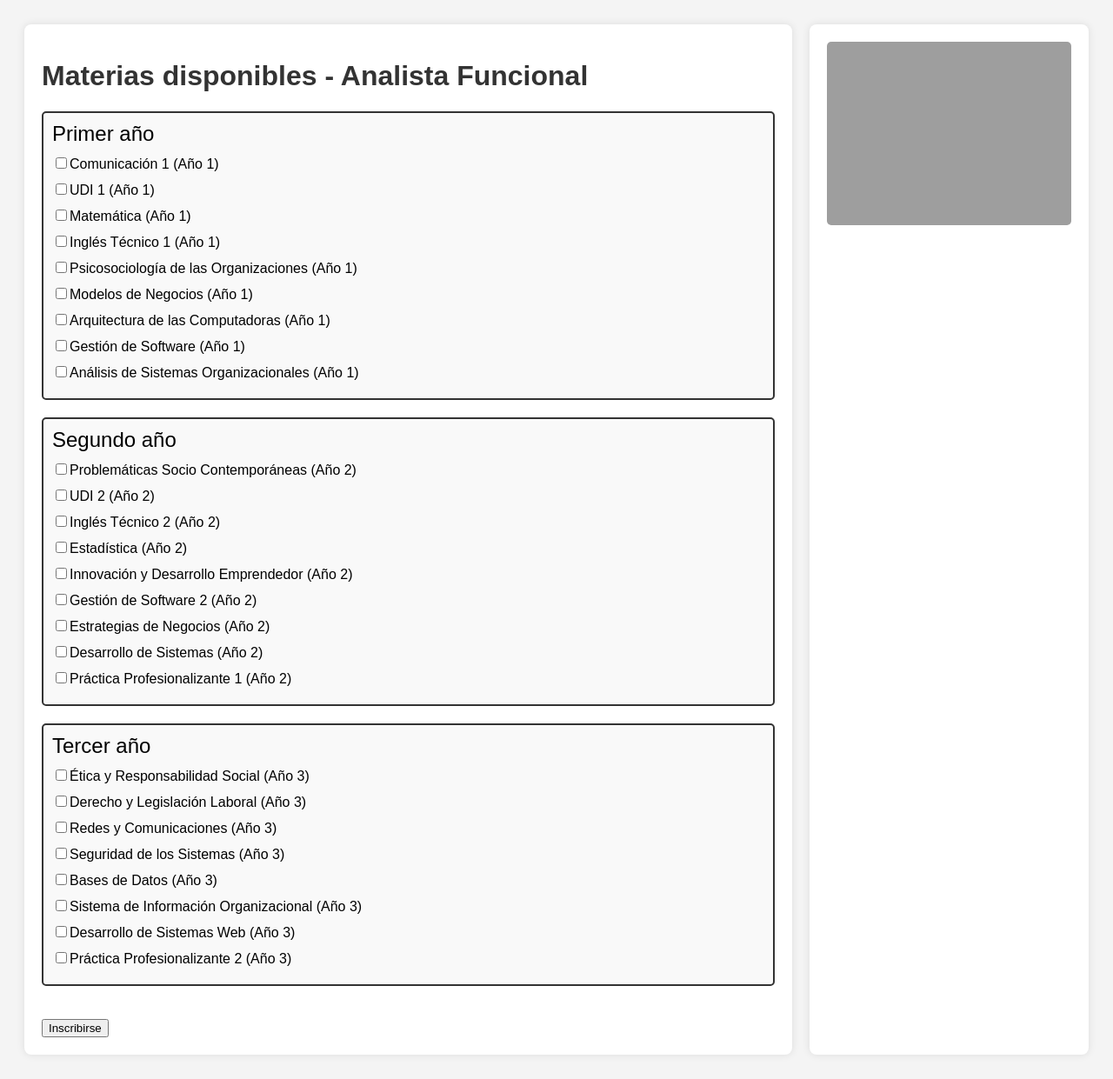
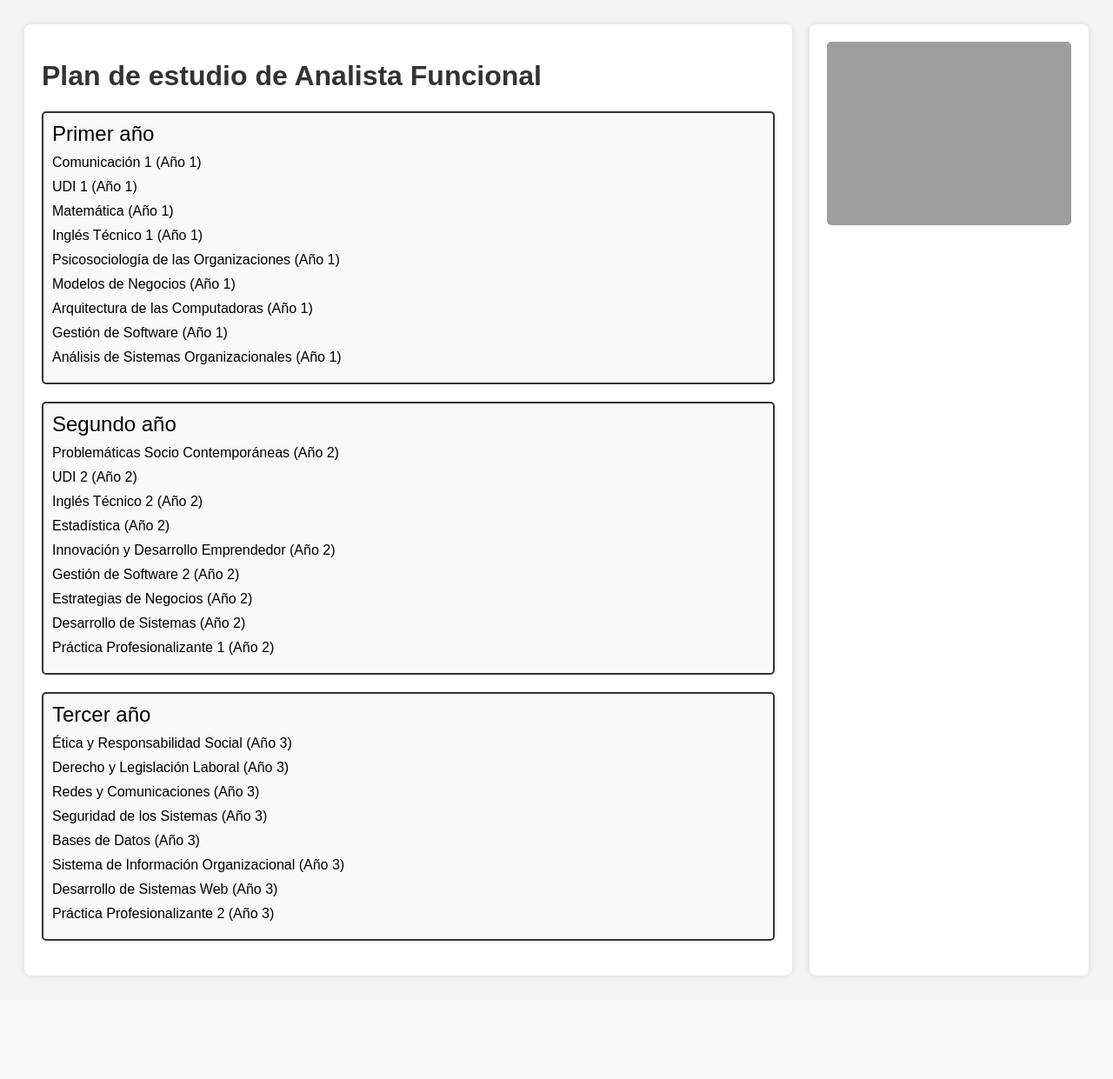
Before and after one commit to damian-trucco/TPI_PP2_Corregido_21-02-2025, a PHP site: page /materias.php?carrera_id=1 in a window 1280 px wide. Shown: the whole page at 87% size. After the commit the page ends 1125 px from the top, so only its background shows below. Run offline with PHP 8.4, Linux system fonts and the light colour scheme; data comes from the database, SQL or seed files in the repository; grey boxes are pictures that could not be loaded.

Commit message:
Update materias.php

```diff
--- a/materias.php
+++ b/materias.php
@@ -82,7 +82,7 @@ if (isset($_GET['carrera_id'])) {
 
 <body>
     <div class="container">
-        <h1>Materias disponibles - <?php echo $carrera['nombre']; ?></h1>
+        <h1>Plan de estudio de <?php echo $carrera['nombre']; ?></h1>
         <form action="inscribir.php" method="POST">
             <input type="hidden" name="carrera_id" value="<?php echo $carrera_id; ?>">
 
@@ -97,7 +97,7 @@ if (isset($_GET['carrera_id'])) {
                     echo "<div class='year-title'>{$year_title}</div>";
                     foreach ($filtered_materias as $materia) {
                         echo "<div class='materia'>";
-                        echo "<input type='checkbox' name='materias[]' value='{$materia['id']}'>";
+                        echo "<name='materias[]' value='{$materia['id']}'>";
                         echo "{$materia['nombre']} (Año {$materia['anio']})";
                         echo "</div>";
                     }
@@ -105,9 +105,6 @@ if (isset($_GET['carrera_id'])) {
                 }
             }
             ?>
-
-            <br>
-            <input type="submit" value="Inscribirse">
         </form>
     </div>
 
```
